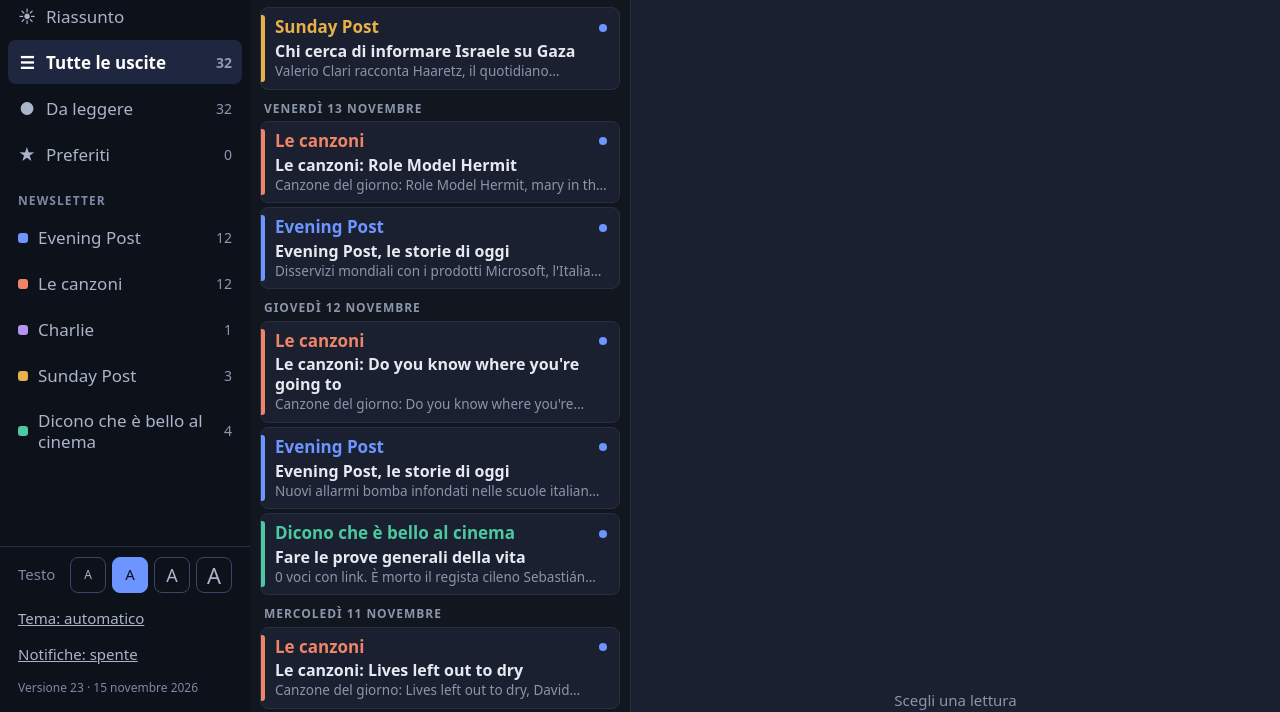
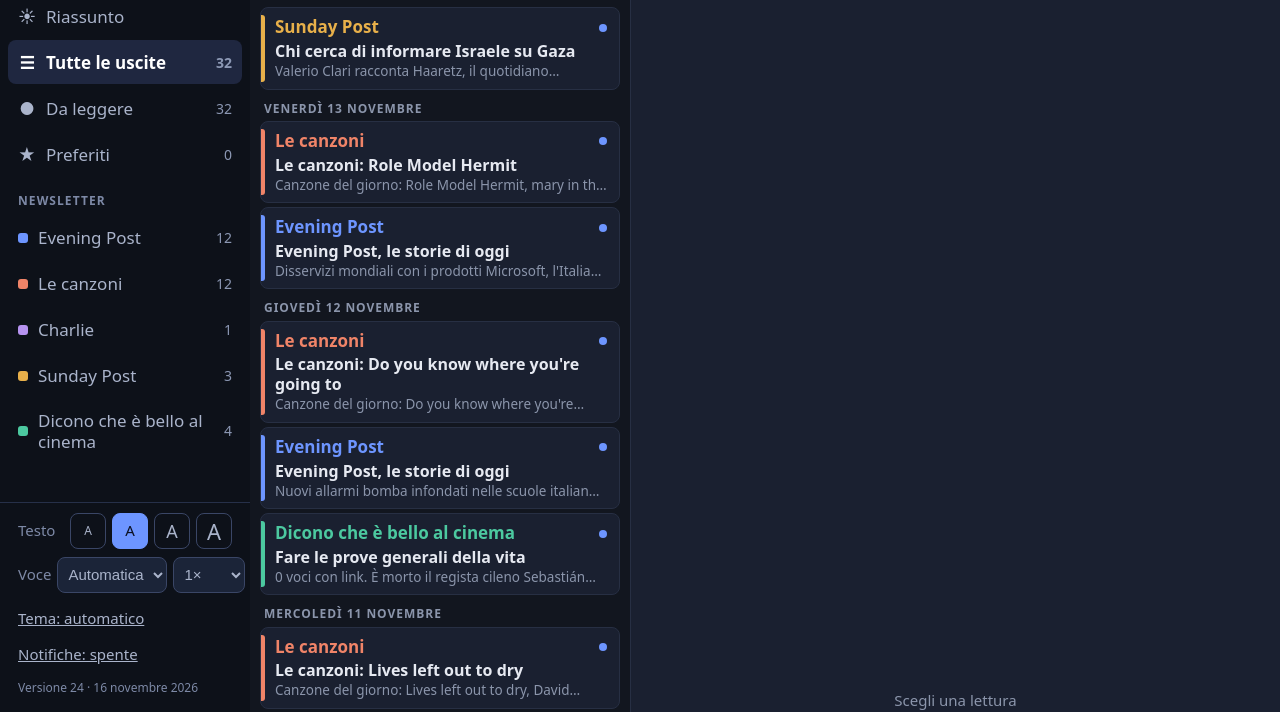
Before and after one commit to HarmoReader/reader, a plain HTML site: page index.html in a window 1280 px wide. Shown: the part 88-800 px from the top of the page. Drawn offline with Linux system fonts and the light colour scheme.

Commit message:
Scelta della voce e della velocità di lettura nel menu
Co-Authored-By: Claude Sonnet 5.5 <noreply@anthropic.com>
Claude-Session: https://claude.ai/code/session_0142FkUenvY2LaS6ztUKwQij

```diff
--- a/index.html
+++ b/index.html
@@ -85,6 +85,9 @@ a { color: var(--accent); }
 .side-foot { margin-top: auto; padding: 10px 18px 16px; font-size: calc(15px * var(--t)); color: #7d89a6; border-top: 1px solid #263049; }
 .side-foot button { color: var(--side-fg); text-decoration: underline; min-height: 36px; font-size: inherit; }
 .side-foot .ver { margin-top: 6px; font-size: calc(12px * var(--t)); color: #7d89a6; }
+.voice-row { display: flex; align-items: center; gap: 6px; margin-bottom: 8px; }
+.voice-row span { margin-right: auto; }
+.voice-row select { max-width: 150px; min-height: 36px; background: #1b2438; color: var(--side-fg); border: 1px solid #3a4666; border-radius: 8px; padding: 0 6px; font-size: inherit; }
 .fs-row { display: flex; align-items: center; gap: 6px; margin-bottom: 8px; }
 .fs-row span { margin-right: auto; }
 .side-foot .fs-row button { text-decoration: none; min-width: 36px; min-height: 36px; border: 1px solid #3a4666; border-radius: 8px; line-height: 1; }
@@ -211,6 +214,12 @@ a { color: var(--accent); }
         <button type="button" data-fs="1.15" aria-label="Testo grande" style="font-size:18px">A</button>
         <button type="button" data-fs="1.3" aria-label="Testo molto grande" style="font-size:22px">A</button>
       </div>
+      <div class="voice-row" id="voice-row" hidden><span>Voce</span>
+        <select id="voice-sel" aria-label="Voce di lettura"></select>
+        <select id="rate-sel" aria-label="Velocità di lettura">
+          <option value="0.85">0,85×</option><option value="1">1×</option><option value="1.15">1,15×</option><option value="1.3">1,3×</option>
+        </select>
+      </div>
       <button id="theme-btn" type="button">Tema: automatico</button>
       <button id="push-btn" type="button" hidden>Notifiche: spente</button>
       <div class="ver" id="ver"></div></div>
@@ -274,7 +283,7 @@ a { color: var(--accent); }
     sunday: { name: 'Sunday Post', color: 'var(--sunday)', nav: '#e8b04a' },
     streaming: { name: 'Dicono che è bello al cinema', color: 'var(--streaming)', nav: '#4cc9a0' }
   };
-  var APP_VERSION = '23 · 15 novembre 2026';
+  var APP_VERSION = '24 · 16 novembre 2026';
   var DATA_URL = 'data/digests.json';
   var state = { editions: [], filter: { kind: 'all' }, openId: null, read: new Set(), starred: new Set(), updated: null, unsub: {}, raw: [], hidden: new Set(), fetchOk: null, q: '', seen: new Set(), slide: 0 };
 
@@ -843,9 +852,30 @@ a { color: var(--accent); }
       });
       return out;
     }
+    var vsel = $('voice-sel'), rsel = $('rate-sel');
+    function itVoices() { return (syn.getVoices() || []).filter(function (x) { return /^it/i.test(x.lang.replace('_', '-')); }); }
+    function lsGet(k) { try { return localStorage.getItem(k); } catch (e) { return null; } }
+    function lsSet(k, v) { try { localStorage.setItem(k, v); } catch (e) {} }
+    function fillVoices() {
+      var list = itVoices(), cur = lsGet('letture.voice') || '';
+      vsel.textContent = '';
+      var o = document.createElement('option'); o.value = ''; o.textContent = 'Automatica'; vsel.appendChild(o);
+      list.forEach(function (x, i) {
+        var op = document.createElement('option'); op.value = x.voiceURI || x.name;
+        op.textContent = 'Voce ' + (i + 1) + (x.localService ? '' : ' (online)') + ' · ' + x.name.replace(/^.*?-\s*/, '').slice(0, 24);
+        vsel.appendChild(op);
+      });
+      vsel.value = list.some(function (x) { return (x.voiceURI || x.name) === cur; }) ? cur : '';
+      $('voice-row').hidden = !list.length;
+    }
+    rsel.value = lsGet('letture.rate') || '1'; if (!rsel.value) rsel.value = '1';
+    fillVoices();
+    if (syn.addEventListener) syn.addEventListener('voiceschanged', fillVoices); else syn.onvoiceschanged = fillVoices;
+    vsel.addEventListener('change', function () { lsSet('letture.voice', vsel.value); if (on) { stop(); start(); } });
+    rsel.addEventListener('change', function () { lsSet('letture.rate', rsel.value); if (on) { stop(); start(); } });
     function voice() {
-      var v = syn.getVoices() || [];
-      return v.filter(function (x) { return /^it/i.test(x.lang); })[0] || null;
+      var cur = lsGet('letture.voice'), list = itVoices();
+      return list.filter(function (x) { return (x.voiceURI || x.name) === cur; })[0] || list[0] || null;
     }
     function set(v) { on = v; btn.setAttribute('aria-pressed', v ? 'true' : 'false'); btn.setAttribute('aria-label', v ? 'Ferma l\u2019ascolto' : 'Ascolta l\u2019articolo'); }
     function stop() { gen++; api.id = null; set(false); try { syn.cancel(); } catch (e) {} }
@@ -857,7 +887,7 @@ a { color: var(--accent); }
       (function next() {
         if (my !== gen || i >= q.length) { if (my === gen) set(false); return; }
         var u = new SpeechSynthesisUtterance(q[i++]);
-        u.lang = 'it-IT'; if (v) u.voice = v; u.rate = 1;
+        u.lang = 'it-IT'; if (v) u.voice = v; u.rate = parseFloat(lsGet('letture.rate')) || 1;
         u.onend = next; u.onerror = function () { if (my === gen) set(false); };
         syn.speak(u);
       })();
--- a/sw.js
+++ b/sw.js
@@ -1,5 +1,5 @@
 // Guscio dell'app in cache per l'uso offline; i dati sempre dalla rete, con la cache come ripiego.
-const SHELL = 'harmoreader-shell-v23';
+const SHELL = 'harmoreader-shell-v24';
 const DATA = 'harmoreader-data-v1';
 const FILES = ['./', './index.html', './manifest.json', './icons/icon-192.png', './icons/icon-512.png', './icons/apple-touch-icon.png'];
 
```
